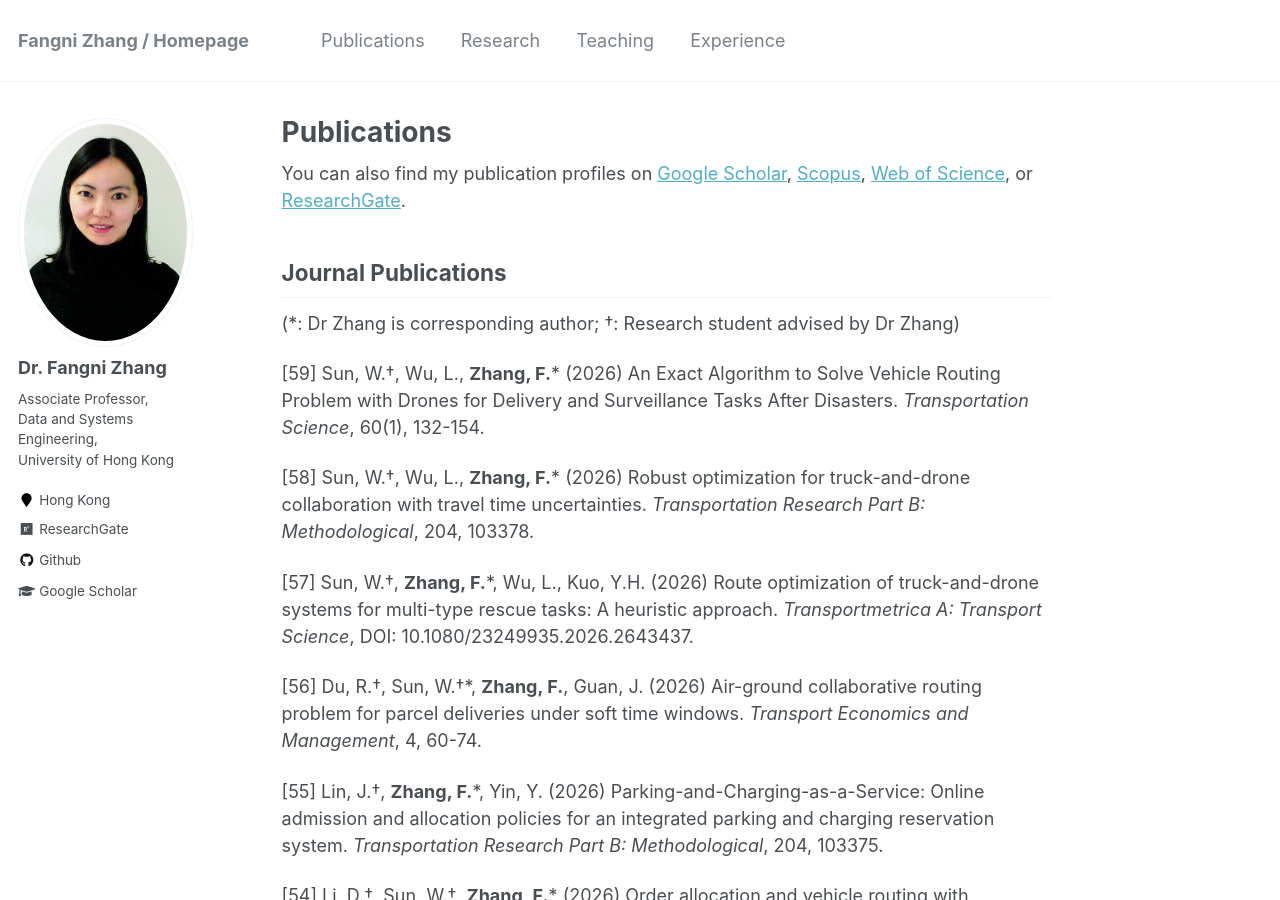
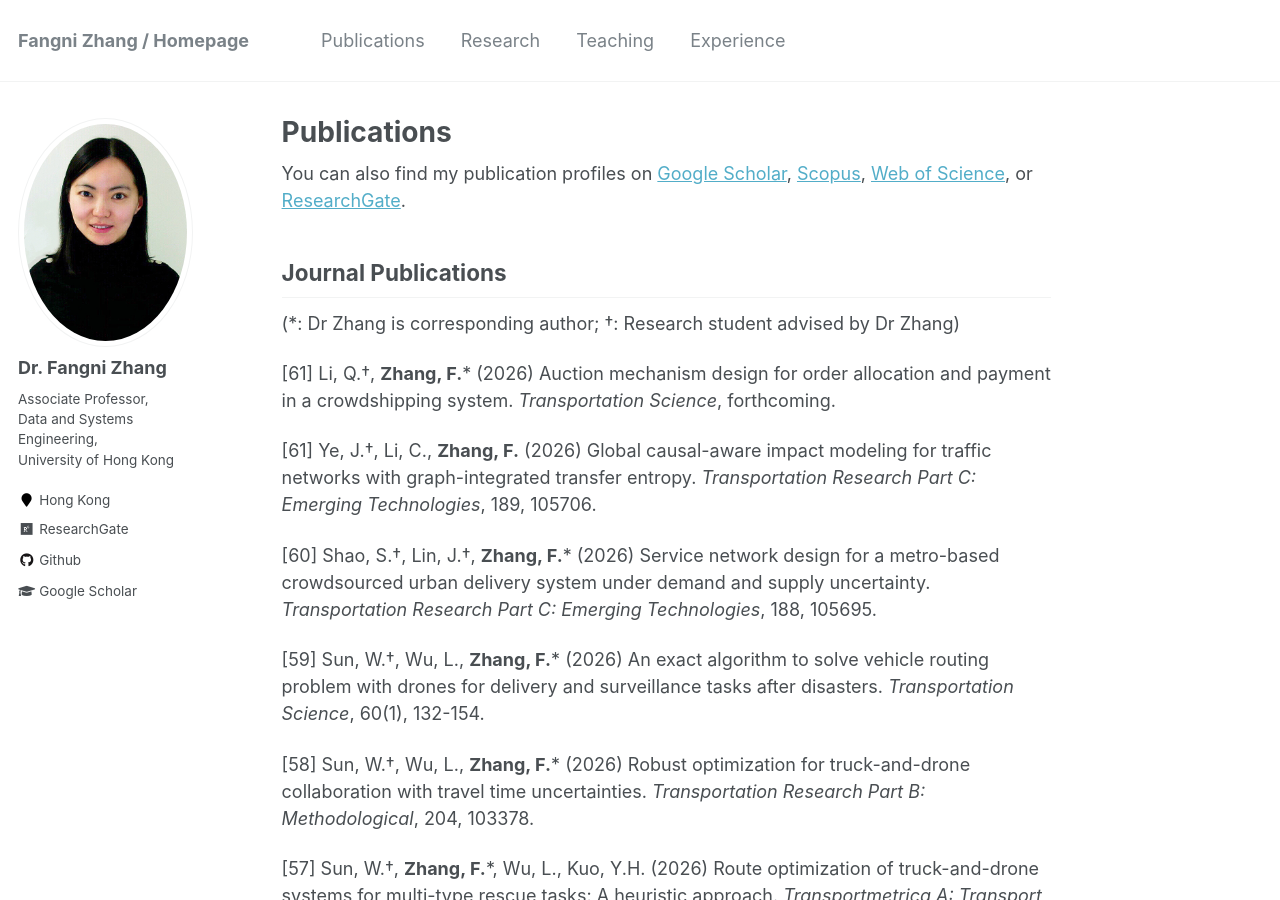
Before and after one commit to fangnizhang/fangnizhang.github.io, a Jekyll site: the page built from _pages/publications.md, in a window 1280 px wide and 900 px high. Built offline with Jekyll 4.4.1, drawn with Linux system fonts in a browser that asks for light colours.

Commit message:
Update publications.md

```diff
--- a/_pages/publications.md
+++ b/_pages/publications.md
@@ -20,7 +20,13 @@ Journal Publications
 ----------
 (*: Dr Zhang is corresponding author; †: Research student advised by Dr Zhang)
 
-[59] Sun, W.†, Wu, L., __Zhang, F.__* (2026) An Exact Algorithm to Solve Vehicle Routing Problem with Drones for Delivery and Surveillance Tasks After Disasters. _Transportation Science_, 60(1), 132-154.
+[61] Li, Q.†, __Zhang, F.__* (2026) Auction mechanism design for order allocation and payment in a crowdshipping system. _Transportation Science_, forthcoming.
+
+[61] Ye, J.†, Li, C., __Zhang, F.__ (2026) Global causal-aware impact modeling for traffic networks with graph-integrated transfer entropy. _Transportation Research Part C: Emerging Technologies_, 189, 105706.
+
+[60] Shao, S.†, Lin, J.†, __Zhang, F.__* (2026) Service network design for a metro-based crowdsourced urban delivery system under demand and supply uncertainty. _Transportation Research Part C: Emerging Technologies_, 188, 105695.
+
+[59] Sun, W.†, Wu, L., __Zhang, F.__* (2026) An exact algorithm to solve vehicle routing problem with drones for delivery and surveillance tasks after disasters. _Transportation Science_, 60(1), 132-154.
 
 [58] Sun, W.†, Wu, L., __Zhang, F.__* (2026) Robust optimization for truck-and-drone collaboration with travel time uncertainties. _Transportation Research Part B: Methodological_, 204, 103378.
 
```
